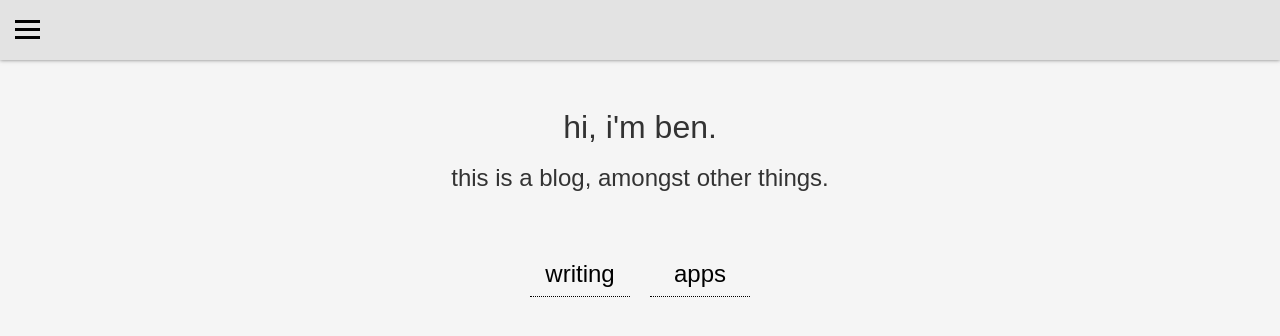
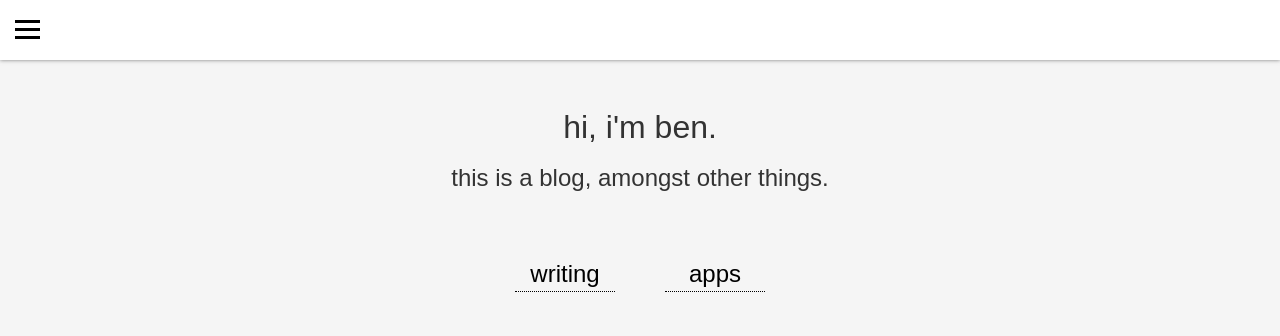
Before and after one commit to thewalrusisben/ben-sweeney-personal-site, a React (Create React App) app: page / in a window 1280 px wide. Shown: the top 336 px of the page. Built offline with nearby package versions, Linux system fonts and the light colour scheme.

Commit message:
finish theme consistency

```diff
--- a/src/App.css
+++ b/src/App.css
@@ -25,14 +25,14 @@ h2 {
 
 .tile {
   background-color: rgba(255,255,255, .9);
-  border: 1px black solid;
   margin: 0 auto;
-  padding-left: 20px;
-  padding-right: 20px;
+  padding: 10px 20px;
   height: 100%;
+  box-shadow: 2px 4px 8px grey;
 }
 
 .tileHeaderBar {
+  display: inline;
   text-align: left;
 }
 
--- a/src/components/blog-post-search/BlogPostSearch.css
+++ b/src/components/blog-post-search/BlogPostSearch.css
@@ -14,8 +14,8 @@
   cursor: pointer;
 }
 
-.postListItem:hover {
-  background-color: #EAEAEA;
+.postListItem:hover * {
+  color: #75d2b5
 }
 
 .postName {
--- a/src/components/button-box/ButtonBox.css
+++ b/src/components/button-box/ButtonBox.css
@@ -1,13 +1,13 @@
 .buttonBox {
   display: flex;
-  border: 1px #75d2b5 solid;
+  border: 1px black solid;
   background-color: white;
   float: right;
   width: 25px;
   height: 25px;
   text-align: center;
   cursor: pointer;
-  margin: 5px;
+  margin: 25px 5px;
 }
 
 .buttonBox img {
@@ -17,7 +17,8 @@
 }
 
 .buttonBox:hover {
-  transition: background-color .2s ease;
   color: white;
   background-color: #75d2b5;
+  transition: background-color .2s ease;
+  border: 1px #75d2b5 solid;
 }
--- a/src/components/button-white/WhiteButton.css
+++ b/src/components/button-primary/ButtonPrimary.css
@@ -1,26 +1,32 @@
-.whiteButtonContainer {
+.buttonContainer {
+  width: 150px;
+  height: 40px;
+  cursor: pointer;
+  margin: 5px auto;
+}
 
+.button {
   width: 100px;
-  height: 40px;
+  margin: 0 auto;
   font-size: 24px;
   transition: font-size .2s ease;
   color: black;
   transition: color .2s ease;
   border-bottom: black dotted 1px;
   transition: border-bottom .2s ease;
-  cursor: pointer;
-  margin: 5px 10px;
 }
 
-.whiteButtonContainer:hover {
+.buttonContainer:hover .button {
+  color: #75d2b5;
   transition: color .2s ease;
+  border-bottom: #75d2b5 dotted 1px;
   transition: border-bottom .2s ease;
-  color: #75d2b5;
-  border-bottom: #75d2b5 dotted 1px;
+  width: 150px;
+  transition: width .2s ease;
   font-size: 26px;
 }
 
-.whiteButtonContainer span {
+.buttonContainer span {
   display: block;
   cursor: pointer;
 }
--- a/src/components/button-white/WhiteButton.js
+++ b/src/components/button-primary/ButtonPrimary.js
@@ -1,7 +1,7 @@
 import React, { Component } from 'react'
-import './WhiteButton.css'
+import './ButtonPrimary.css'
 
-class WhiteButton extends Component {
+class ButtonPrimary extends Component {
   constructor(props) {
     super(props)
     this.toggleDrawer = this.toggleDrawer.bind(this)
@@ -13,12 +13,14 @@ class WhiteButton extends Component {
   }
   render () {
     return (
-      <div className={'whiteButtonContainer'} onClick={this.toggleDrawer}>
-        <span>{this.props.label}</span>
+      <div className={'buttonContainer'} onClick={this.toggleDrawer}>
+        <div className={'button'}>
+          <span>{this.props.label}</span>
+        </div>
       </div>
     )
   }
 
 }
 
-export default WhiteButton
+export default ButtonPrimary
--- a/src/components/drawer/Drawer.css
+++ b/src/components/drawer/Drawer.css
@@ -3,15 +3,16 @@
   width: 100%;
   height: 100%;
   z-index: 1;
-  transition: background-color .2s ease;
+  transition: background-color .4s ease;
   background-color: rgba(000,000,000,0.4);
+  top: 0px;
 }
 
 .drawerContainer {
   position: fixed;
   height: 100%;
   width: 250px;
-  background-color: #373737;
+  background-color: white;
   float: left;
   top: 0px;
   left: -300px;
@@ -93,17 +94,6 @@
   margin-top: 60px;
 }
 
-.drawerListContainer li {
-  border-bottom: 2px solid white;
-  padding-top: 10px;
-  cursor: pointer;
-}
-
-.drawerListContainer li:hover {
-  transition: background-color .1s ease;
-  background-color: rgba(000,000,000,.2)
-}
-
 .drawerListContainer li span {
   font-size: 24px;
   line-height: '50px';
--- a/src/components/drawer/Drawer.js
+++ b/src/components/drawer/Drawer.js
@@ -1,7 +1,8 @@
 import React, { Component } from 'react'
 import { Link } from 'react-router-dom'
 import './Drawer.css'
-import close from './close.svg'
+import close from './close-black.svg'
+import ButtonPrimary from '../../components/button-primary/ButtonPrimary'
 
 class Drawer extends Component {
   constructor(props) {
@@ -44,8 +45,8 @@ class Drawer extends Component {
             <img src={close} alt='Close Drawer' className='closeDrawerIcon' onClick={this.toggleDrawer} />
           </div>
           <ul className='drawerListContainer'>
-            <Link to='/writing'><li><span>writing</span></li></Link>
-            <Link to='apps'><li><span>apps</span></li></Link>
+            <Link to='/writing'><ButtonPrimary label={'writing'} /></Link>
+            <Link to='/apps'><ButtonPrimary label={'apps'} /></Link>
           </ul>
         </div>
       </div>
--- a/src/components/navigation/Navigation.css
+++ b/src/components/navigation/Navigation.css
@@ -1,5 +1,5 @@
 .navBar {
-  background-color: #e3e3e3;
+  background-color: white;
   height: 60px;
   box-shadow: 0px 0px 4px #797979;
 }
--- a/src/views/Applications/Applications.css
+++ b/src/views/Applications/Applications.css
@@ -16,5 +16,6 @@
   padding-top: 25px;
   text-align: justify;
   height: 90%;
+  width: 100%;
   overflow: scroll;
 }
--- a/src/views/Main/Main.js
+++ b/src/views/Main/Main.js
@@ -1,7 +1,7 @@
 import React from 'react'
 import { Link } from 'react-router-dom'
 import './Main.css'
-import WhiteButton from '../../components/button-white/WhiteButton'
+import ButtonPrimary from '../../components/button-primary/ButtonPrimary'
 
 
 const Main = () => {
@@ -12,8 +12,8 @@ const Main = () => {
         <h2>this is a blog, amongst other things.</h2>
       </div>
       <div className={'browseButtonPosition browseButtonPositionTablet'}>
-        <Link to='/writing'><WhiteButton label={'writing'} /></Link>
-        <Link to='/apps'><WhiteButton label={'apps'} /></Link>
+        <Link to='/writing'><ButtonPrimary label={'writing'} /></Link>
+        <Link to='/apps'><ButtonPrimary label={'apps'} /></Link>
       </div>
     </div>
   )
```
Also changed, not shown: src/alt.jpg (deleted), src/components/drawer/close-black.svg (added).
